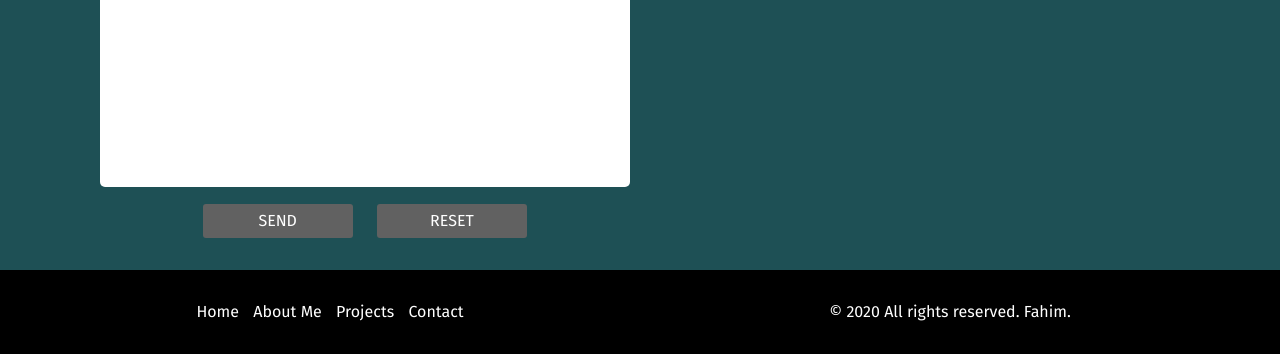
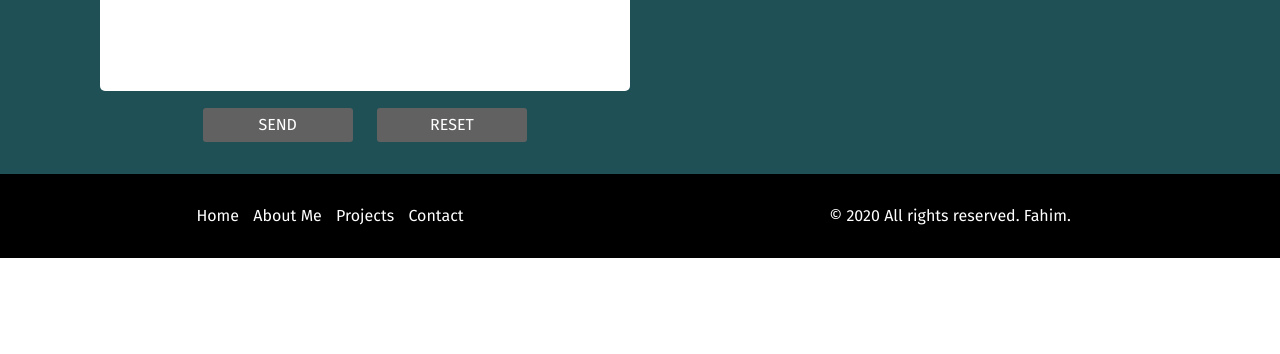
Before and after one commit to fahim-abser/Portfolio, a plain HTML site: page index.html in a window 1280 px wide. Shown: the part 1992-2346 px from the top of the page. After the commit the page ends 2250 px from the top, so only its background shows below. Drawn offline with nearby package versions, Linux system fonts and the light colour scheme.

Commit message:
contact form change

```diff
--- a/index.html
+++ b/index.html
@@ -172,14 +172,7 @@
     <!-- contact starts here -->
 
     <div class="achivement-contact">
-        <!-- <div class="achivement col-4">
-            <h2>Achivement</h2>
-            <hr class="dotted-hr">
-            <p>1. 100% Tuition Waiver: Based on excellent academic result in Tampere university, Finland</p>
-            <p>2. Public Bank Scholarship: 40,000 TK, For scoring GPA 3.92/4.00 in B.Sc.</p>
-            <p>3. Silver Button from YouTube because of 100,000 Subscribers. Current Subscribers are more than 208,000.</p>
-            <p>4. IELTS 7 (Speaking-8.5, Listening-8, Writing-6, Reading-6) </p>
-        </div> -->
+
         <div class="contact col-6">
             <h2>Contact Me</h2>
             <hr class="dotted-hr">
@@ -187,7 +180,7 @@
             <form action="https://formsubmit.co/fahimabser0123@gmail.com" method="POST">
                 <p><input type="text" placeholder="Full Name " name="Name" required> </p>
                 <p><input type="email" placeholder="Your Email" name="Email" required></p>
-                <textarea name="Message" id="" cols="30" rows="10" placeholder="Your message here" required></textarea>
+                <textarea name="Message" id="" cols="30" rows="6" placeholder="Your message here" required></textarea>
                 <br>
                 <button type="submit">SEND</button>
                 <button type="reset">RESET</button>
```
